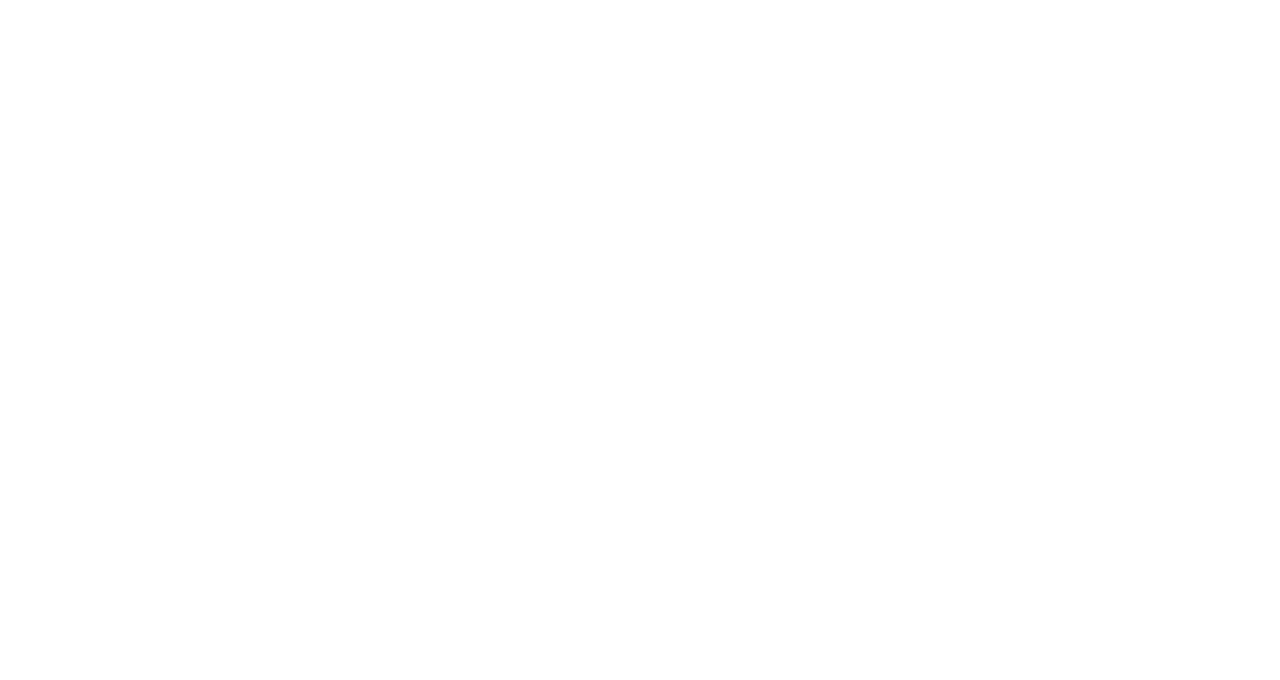
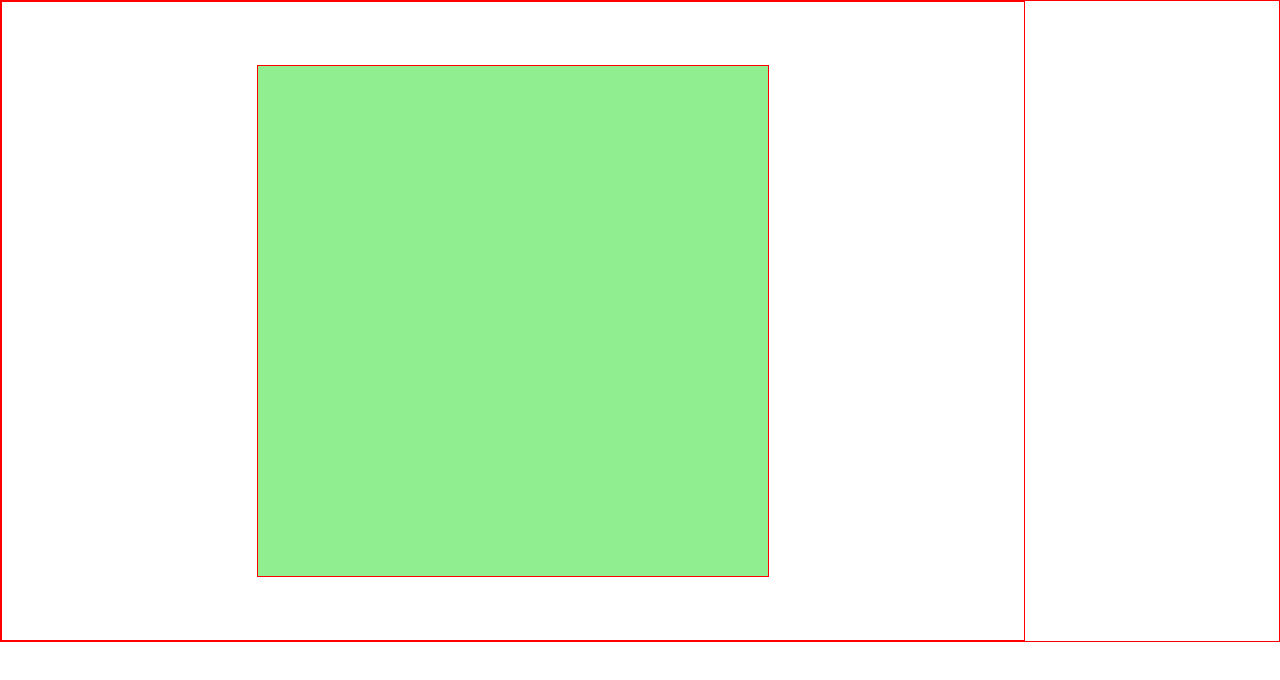
Before and after one commit to AnupNarvekar/CSS-Fundamentals, a plain HTML site: page index.html in a window 1280 px wide. Drawn offline with Linux system fonts and the light colour scheme.

Commit message:
Center with flexbox

```diff
--- a/index.html
+++ b/index.html
@@ -10,6 +10,9 @@
 
 <body>
 
+    <div class="box">
+    </div>
+
 </body>
 
 </html>
--- a/style.css
+++ b/style.css
@@ -0,0 +1,24 @@
+* {
+    margin: 0;
+    padding: 0;
+    box-sizing: border-box;
+    border: 1px solid red;
+}
+
+body {
+    width: 80vw;
+    height: 80vh;
+}
+
+.box {
+    width: 40vw;
+    height: 40vw;
+    background-color: lightgreen;
+}
+
+/* Using flexbox */
+body {
+    display: flex;
+    justify-content: center; /*align horizontally --- */
+    align-items: center; /*align vertically | */
+}
```
